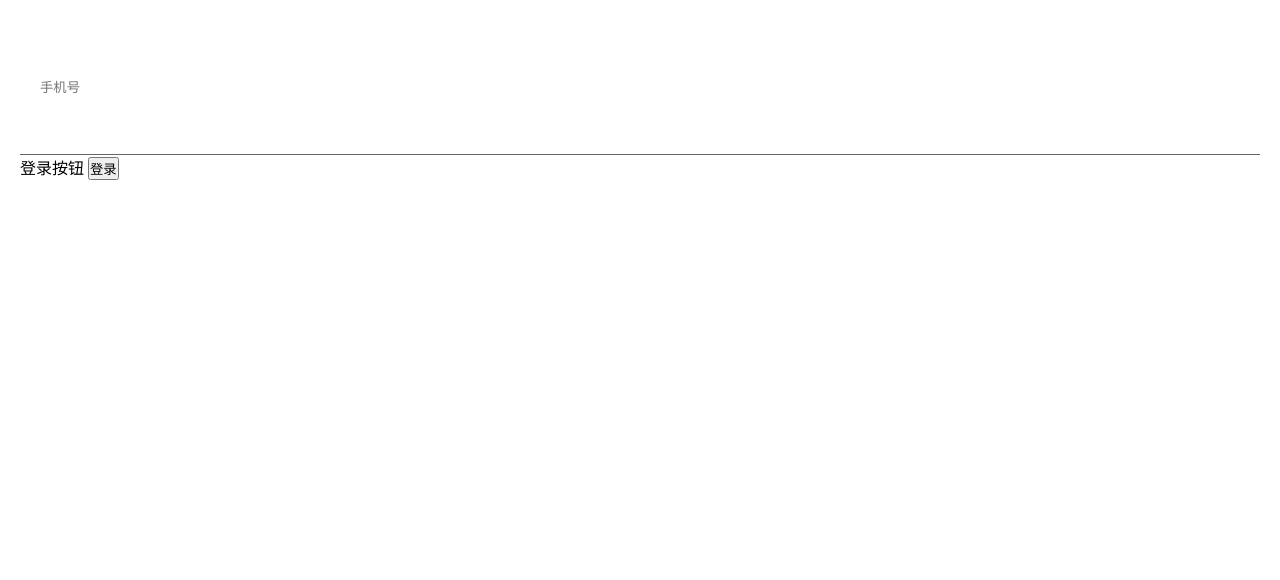
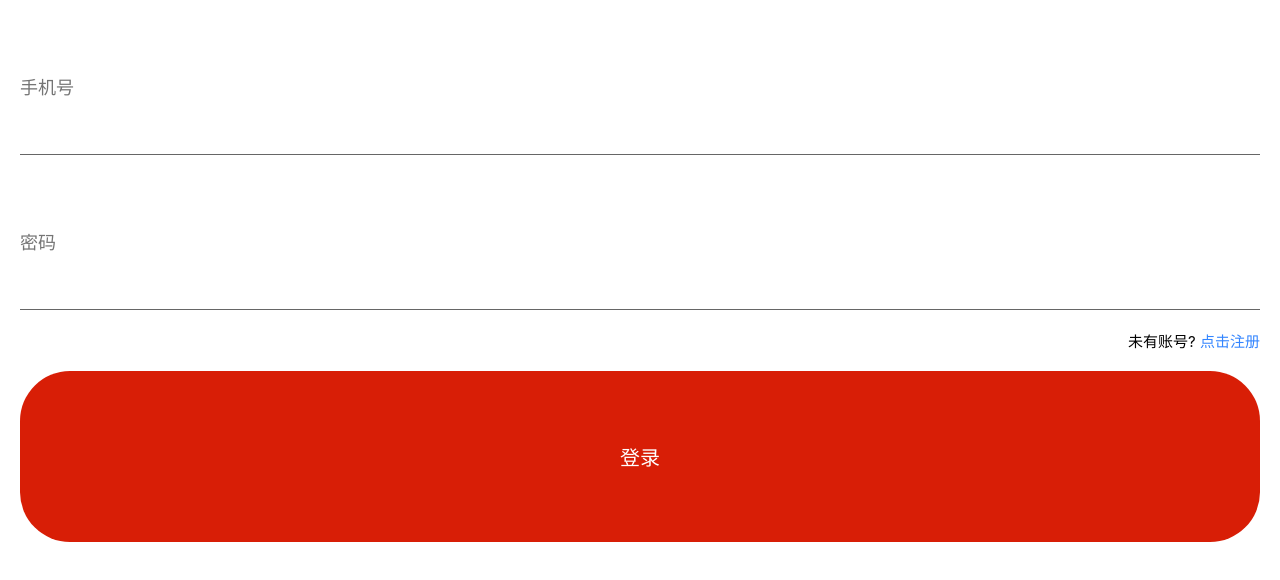
Before and after one commit to KenJiKun-Q/Vue-news, a Vue app: page /#/login in a window 1280 px wide. Shown: the top 580 px of the page. Built offline with nearby package versions, Linux system fonts and the light colour scheme; a small style sheet from the web is missing; the HTML template or start-up script is replaced by a standard one.

Commit message:
登录及注册

```diff
--- a/src/App.vue
+++ b/src/App.vue
@@ -19,6 +19,8 @@
 <style>
 
 @import url("http://at.alicdn.com/t/font_1426139_h6vn3jbl5q.css");
+/* 引入vant插件 */
+@import url("../node_modules/vant/lib/index.css");
 /* 公共样式 */
 *{
     margin: 0;
--- /dev/null
+++ b/src/components/AuthButton.vue
@@ -0,0 +1,32 @@
+<template>
+    <div class="button" @click="bandleClick">
+        {{text}}
+    </div>
+</template>
+
+<script>
+export default {
+    props:["text"],
+    methods:{
+        bandleClick(event){
+            // console.log(this.event)
+            this.$emit("click",event)
+        }
+    }
+}
+</script>
+
+<style scoped lang="less">
+.button{
+    width: 100%;
+    height: 48 / 360 * 100vw;
+    display: flex;
+    justify-content: center;
+    align-items: center;
+    background: #d81e06;
+    color: #fff;
+    border-radius: 50px;
+    font-size: 20px;
+}
+
+</style>
--- a/src/components/AuthInput.vue
+++ b/src/components/AuthInput.vue
@@ -1,30 +1,66 @@
 <template>
     <!-- @input是输入框每次输入的时候都会触发的 -->
+    <!-- :class值如果是对象的话,key是class的名称,如果这个key的值是true的时候就加上改class -->
    <input
    class="input"
+   :class="{
+       success:status === 'success',
+       error:status === 'error'
+   }"
    :placeholder="placeholder"
    :value="value"
    @input="handleInput"
+   @change="handleChange"
     />
 </template>
 
 <script>
 export default {
+    data(){
+        return{
+            status:""
+        }
+    },
     props:[
         "placeholder",
         "value",
         "name",
-        "rule"
+
+
+        //rule传递过来的正则表达式
+        "rule",
+        "err_message"
     ],
 
-    mounted(){
-        console.log(this.rule)
-    },
+    // mounted(){
+    //     console.log(this.rule)
+    // },
 
     methods:{
         //每次输入框输入都会触发
         handleInput(event){
-            this.$emit("input",event.target.value)
+            // console.log(event.target.name)
+            // this.$emit("input",event.target.value)
+            const {value} = event.target;
+
+            // this.value = value
+            //触发父组件的input事件,返回输入框的值
+            this.$emit('input',value)
+
+            //如果符合正则表达式数位success,反之是error
+            if(this.rule){
+                if(this.rule.test(value)){
+                    this.status = "success"
+                }else{
+                    this.status = "error"
+                }
+            }
+        },
+        handleChange(){
+            if(this.err_message && this.status === "error" ){
+                // alert(this.err_message)
+                this.$toast.fail(this.err_message)
+            }
         }
     }
 }
@@ -34,12 +70,20 @@
 .input{
     width: 100%;
     height: 38 / 360 * 100vw;
-    padding: 20px;
+    padding: 20px 0;
     box-sizing: border-box;
     background: #fff;
     border:none;
     border-bottom: 1px #666 solid;
     outline: none;
+    font-size: 18px;
 }
 
+.success {
+    border-bottom: solid 1px #2d78f4;
+}
+
+.error {
+    border-bottom: solid 1px red;
+}
 </style>
--- a/src/main.js
+++ b/src/main.js
@@ -2,18 +2,34 @@
 //路由 1.导入路由构造函数
 import VueRouter from "vue-router"
 
+//导入vant-ui组件
+import vant from 'vant'
+
+//导入axios
+import axios from "axios"
+
 //导入app.vue
 import App from "./App.vue"
 import Login from "@/pages/Login"
+import Register from "@/pages/Register"
+
+//把axios挂载到原型
+Vue.prototype.$axios = axios   //this.$axios
+
+//基准路径,以后每次请求都自动在前面加上改路径
+axios.defaults.baseURL = "http://127.0.0.1:3000"
 
 
 //在.vue文件中药使用router-link或者router-view需要注册下插件
 Vue.use(VueRouter)
+Vue.use(vant)
+
 
 
 //路由 2.创建路由配置
 const routes = [
     { path:"/login",component: Login },
+    { path:"/register" ,component: Register }
 
 ]
 
--- a/src/pages/Login.vue
+++ b/src/pages/Login.vue
@@ -2,7 +2,7 @@
   <div class="container">
     <!-- 关闭按钮 -->
     <div class="close">
-      <span class="iconfont iconfont-test"></span>
+      <span class="iconfont iconicon-test"></span>
     </div>
 
     <!-- logo -->
@@ -10,17 +10,44 @@
       <span class="iconfont iconnew"></span>
     </div>
 
-    <!-- 用户名 -->
-    <AuthInput placeholder="手机号" :value="form.username" @input="handleUsername"></AuthInput>
-    <!-- 密码 -->
-    登录按钮
-    <button @click="handleSubmit">登录</button>
+    <div class="inputs">
+      <!-- 输入用户名组件 -->
+      <AuthInput
+        placeholder="手机号"
+        :value="form.username"
+        @input="handleUsername"
+        :rule="/^1[0-9]{4,10}$/"
+        err_message="手机号格式不正确"
+      ></AuthInput>
+
+      <!-- 密码 -->
+      <AuthInput
+        placeholder="密码"
+        type="password"
+        v-model="form.password"
+        :rule="/^[0-9a-zA-Z]{3,12}$/"
+        err_message="密码格式不正确"
+      ></AuthInput>
+    </div>
+
+    <p class="tips">
+      未有账号?
+      <router-link to="/register">点击注册</router-link>
+    </p>
+
+    <!-- 登录按钮 -->
+    <!-- <button @click="handleSubmit">登录</button> -->
+    <AuthButton text="登录" @click="handleSubmit"></AuthButton>
   </div>
 </template>
 
 <script>
-// 导入输入框组件
+//导入请求库
+import axios from "axios";
+
+// 导入组件
 import AuthInput from "@/components/AuthInput";
+import AuthButton from "@/components/AuthButton";
 
 export default {
   data() {
@@ -34,7 +61,8 @@
   },
   //注册组件
   components: {
-    AuthInput
+    AuthInput,
+    AuthButton
   },
 
   methods: {
@@ -44,7 +72,22 @@
     },
 
     handleSubmit() {
-      console.log(this.form);
+      // console.log(this.form);
+      axios({
+        // url:"http://127.0.0.1:3000/login",
+        url: "/login",
+        method: "POSt",
+        data: this.form
+        //then.的回调函数相当于success
+      }).then(res => {
+        // console.log(res)
+        let { message } = res.data;
+
+        if (message === "登录成功") {
+          //跳转首页
+          this.$router.push("/");
+        }
+      });
     }
   }
 };
@@ -55,6 +98,7 @@
 // scoped 代表作用域样式
 // lang 声明样式的类型
 .container {
+  box-sizing: border-box;
   padding: 20px;
 }
 
@@ -74,4 +118,19 @@
     color: #d81e06;
   }
 }
+
+.inputs {
+  input {
+    margin-bottom: 20px;
+  }
+}
+
+.tips {
+  text-align: right;
+  margin-bottom: 20px;
+  font-size: 15px;
+  a {
+    color: #3385ff;
+  }
+}
 </style>
--- /dev/null
+++ b/src/pages/Register.vue
@@ -0,0 +1,150 @@
+@@ -0,0 +1,148 @@
+<template>
+  <div class="container">
+      <!-- 关闭的按钮 -->
+      <div class="close">
+        <span class="iconfont iconicon-test"></span>
+      </div>
+
+      <!-- logo -->
+      <div class="logo">
+        <span class="iconfont iconnew"></span>
+      </div>
+
+      <!-- 用户名密码输入框 -->
+      <div class="inputs">
+
+        <!-- 输入框组件 -->
+        <AuthInput
+        placeholder="手机号码"
+        :value='form.username'
+        @input="handleUsername"
+
+        :rule="/^1[0-9]{4,10}$/"
+        err_message="手机号码格式不正确"
+        ></AuthInput>
+
+        <!-- 昵称 -->
+        <AuthInput
+        placeholder="昵称"
+        v-model="form.nickname"
+
+        :rule="/^[0-9a-zA-Z\u4e00-\u9fa5]{2,6}$/"
+        err_message="昵称格式不正确"
+        ></AuthInput>
+
+        <!-- 密码 -->
+        <AuthInput
+        placeholder="密码"
+        type="password"
+        v-model="form.password"
+
+        :rule="/^[0-9a-zA-Z]{3,12}$/"
+        err_message="密码格式不正确"
+        ></AuthInput>
+      </div>
+
+      <p class="tips">
+        有账号？
+        <router-link to="/login">去登录</router-link>
+      </p>
+
+      <!-- <button @click="handleSubmit">登录按钮</button> -->
+      <AuthButton text="注册" @click="handleSubmit"/>
+  </div>
+</template>
+
+<script>
+// 导入请求库
+// import axios from "axios";
+
+//  导入组件
+import AuthInput from "@/components/AuthInput";
+import AuthButton from "@/components/AuthButton";
+
+export default {
+  data(){
+    return {
+      // 发送给后台的数据
+      form: {
+        username: "",
+        password: "",
+        nickname: ""
+      },
+    }
+  },
+  // 注册组件
+  components: {
+    AuthInput,
+    AuthButton
+  },
+
+  methods: {
+    // 传递给输入框组件，用于获取用户名
+    handleUsername(value){
+      this.form.username = value;
+
+    },
+
+    // 表单提交
+    handleSubmit(){
+
+      this.$axios({
+        url: "/register",
+        method: "POST",  // method相当于type
+        data: this.form
+        // .then的回调函数相当于success
+      }).then( res => {
+        const {message} = res.data;
+
+        if(message === "注册成功" ){
+          // 跳转到首页
+          this.$router.push("/login");
+        }
+      });
+
+    }
+  }
+}
+</script>
+
+<style scoped lang="less">
+  // scoped 作用域样式
+  // lang声明样式的类型
+
+  .container{
+    padding:20px;
+  }
+
+  .close{
+    span{
+      font-size: 27 / 360 * 100vw;
+    }
+  }
+
+  .logo{
+    display: flex;
+    justify-content: center;
+
+    span{
+      display: block;
+      font-size: 126 / 360 * 100vw;
+      color: #d81e06;
+    }
+  }
+
+  .inputs{
+    input{
+      margin-bottom: 20px;
+    }
+  }
+
+  .tips{
+    text-align: right;
+    margin-bottom: 20px;
+
+    a{
+      color:#3385ff;
+    }
+  }
+</style>
```
